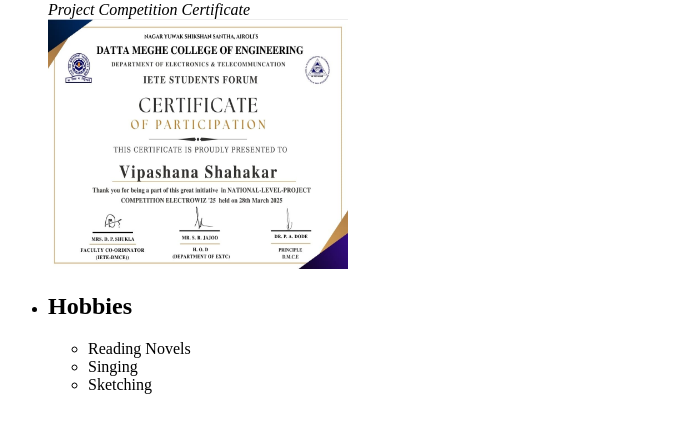
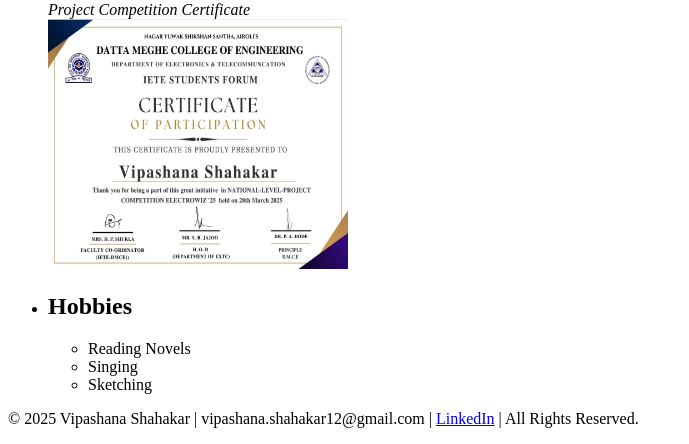
Before and after one commit to Vipashana/My-Resume, a plain HTML site: page index.html in a window 1280 px wide. Shown: the part 2189-2633 px from the top of the page, without its empty margins (0-689 px from the left). Before the commit the page ends 2599 px from the top, so only its background shows below. Drawn offline with Linux system fonts and the light colour scheme.

Commit message:
index.html

```diff
--- a/index.html
+++ b/index.html
@@ -109,9 +109,11 @@
         </li>
     </ul>
 
-
-
-
+    <footer>
+            <p>© 2025 Vipashana Shahakar | vipashana.shahakar12@gmail.com |
+                <a href="https://www.linkedin.com/in/vipashana-shahakar-1443a131a ">LinkedIn</a> | All Rights Reserved.
+            </p>
+    </footer>
 
 </body>
 </html>
```
